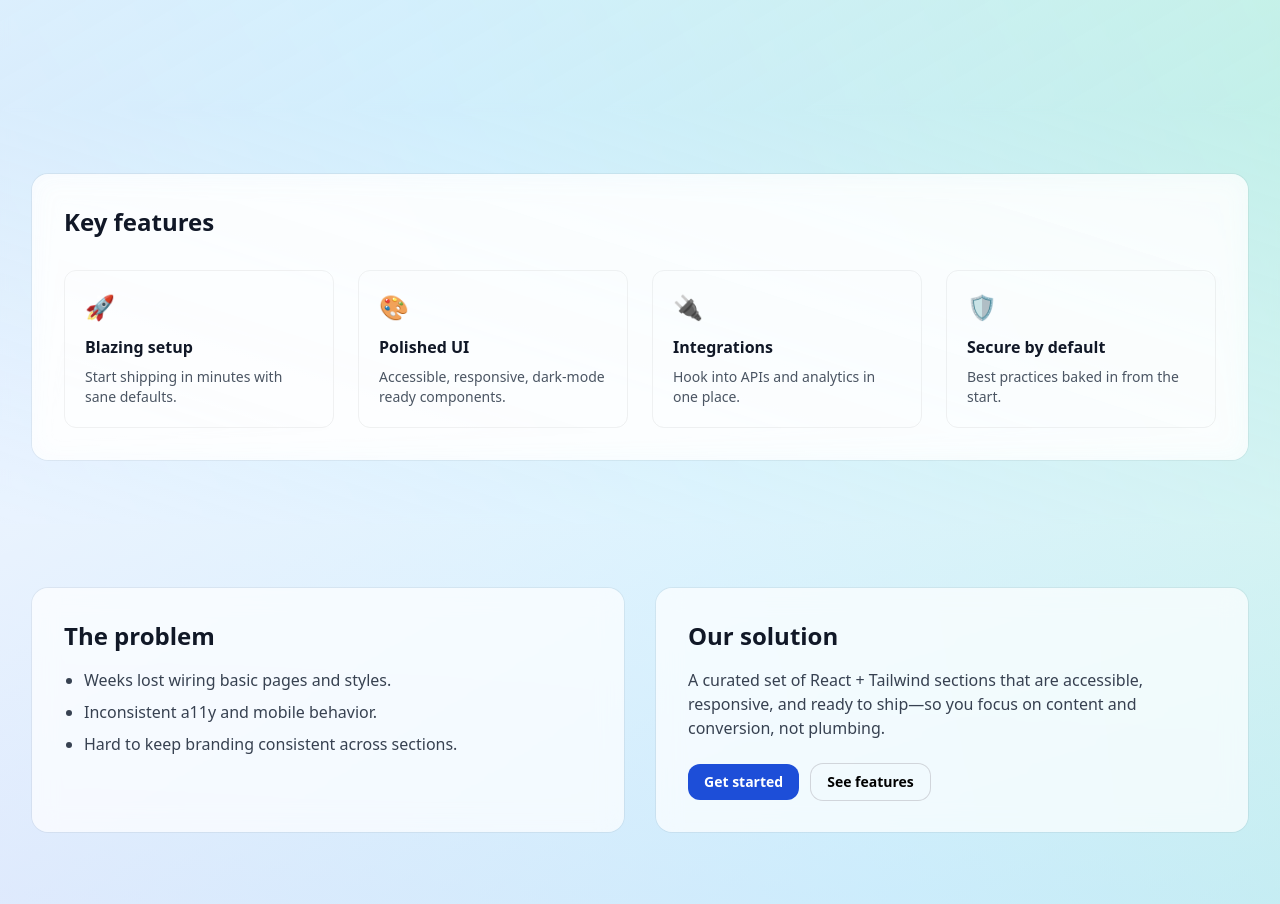
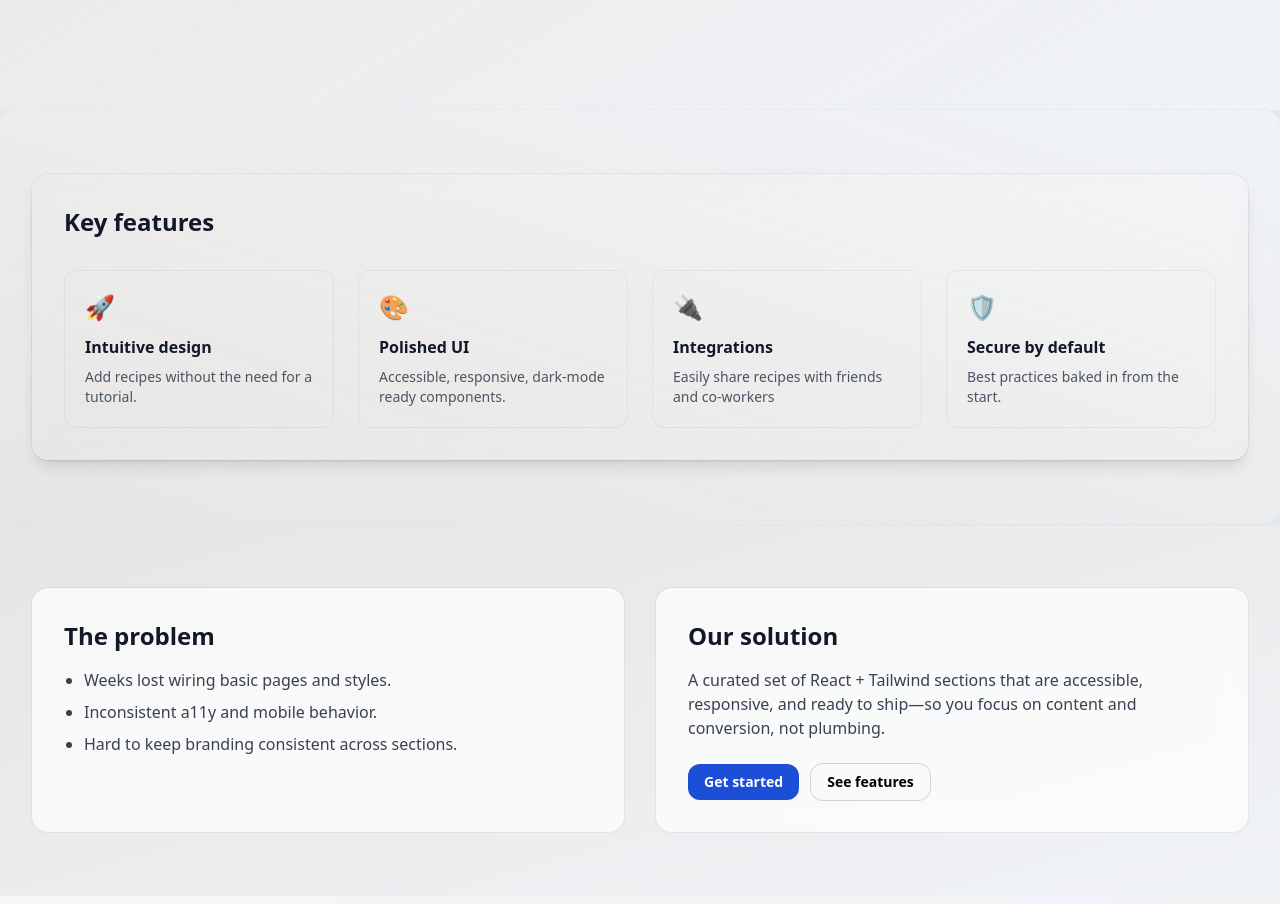
Before and after one commit to JoHeyJo/sling-it-product-site, a React (Vite) app: page / in a window 1280 px wide. Shown: the part 640-1544 px from the top of the page. Built offline with nearby package versions, Linux system fonts and the light colour scheme.

Commit message:
selected color palate for light mode

```diff
--- a/src/App.tsx
+++ b/src/App.tsx
@@ -10,8 +10,9 @@ function App() {
     <div
       className="min-h-screen dark:bg-gray-900
     left-1/2 top-[-10%]
-    bg-gradient-to-tr
-    from-indigo-300 via-sky-300 to-emerald-300 dark:from-indigo-800/40 dark:via-sky-800/40 dark:to-emerald-800/40"
+    dark:bg-gradient-to-t
+    bg-slate-200
+    dark:from-indigo-800/40 dark:via-sky-800/40"
     >
       <NavBar
         logo={<span className="font-semibold">SLING IT</span>}
--- a/src/components/Hero.tsx
+++ b/src/components/Hero.tsx
@@ -36,7 +36,7 @@ export default function Hero({
   logos,
 }: HeroProps) {
   return (
-    <section className="relative2 isolate overflow-hidden">
+    <section className="relative isolate overflow-hidden">
       {/* Decorative gradient background */}
       <div
         aria-hidden
@@ -48,9 +48,10 @@ export default function Hero({
         id="Hero-foreground"
         className="mx-auto max-w-7xl px-6 py-16 sm:py-20 lg:py-28 lg:px-8
              bg-gradient-to-br
-             from-white/80 to-gray-50/60
+             from-stone-200 to-gray-50/60
              backdrop-blur-sm text-gray-900
-             dark:from-gray-900/90 dark:to-gray-800/80"
+             dark:from-gray-900/90 dark:to-gray-800/80
+             "
       >
         <div className="grid items-center gap-y-12 gap-x-8 md:grid-cols-2">
           {/* Copy column */}
--- a/src/data/content.ts
+++ b/src/data/content.ts
@@ -1,8 +1,8 @@
 export const features = [
   {
     icon: "🚀",
-    title: "Blazing setup",
-    blurb: "Start shipping in minutes with sane defaults.",
+    title: "Intuitive design",
+    blurb: "Add recipes without the need for a tutorial.",
   },
   {
     icon: "🎨",
@@ -12,7 +12,7 @@ export const features = [
   {
     icon: "🔌",
     title: "Integrations",
-    blurb: "Hook into APIs and analytics in one place.",
+    blurb: "Easily share recipes with friends and co-workers",
   },
   {
     icon: "🛡️",
--- a/src/sections/Features.tsx
+++ b/src/sections/Features.tsx
@@ -4,13 +4,27 @@ export default function Features() {
   return (
     <section
       id="Features"
-      className="mx-auto max-w-7xl px-6 py-16 lg:px-8
-            bg-gradient-to-tr
-            from-white/80 to-gray-50/60
-            dark:from-gray-900/90 dark:to-gray-800/80
-            backdrop-blur-sm"
+      className="
+  mx-auto max-w-7xl px-6 py-16 lg:px-8
+
+  /* Light mode styles */
+  bg-gradient-to-br
+             from-stone-200 to-gray-50/60
+  rounded-2xl shadow-sm ring-1 ring-slate-200/70 p-8
+  bg-gradient-to-tr backdrop-blur-sm
+
+  /* Dark mode overrides */
+  dark:bg-transparent dark:rounded-none
+  dark:ring-0 dark:shadow-none
+  dark:from-gray-900/90 dark:to-gray-800/80
+  shadow-lg
+"
     >
-      <div className="rounded-2xl bg-white/70 p-8 ring-1 ring-black/5 backdrop-blur-md dark:bg-gray-900/80 dark:ring-white/10">
+      <div
+        className="rounded-2xl
+      shadow-lg
+      p-8 ring-1 ring-black/5 backdrop-blur-md dark:bg-gray-900/80 dark:ring-white/10"
+      >
         <h2 className="text-2xl font-semibold text-gray-900 dark:text-white">
           Key features
         </h2>
--- a/src/sections/ProblemSolution.tsx
+++ b/src/sections/ProblemSolution.tsx
@@ -4,7 +4,7 @@ export default function ProblemSolution() {
       id="problem"
       className="mx-auto max-w-7xl px-6 py-16
               bg-gradient-to-br
-              from-white/80 to-gray-50/60
+            from-stone-200 to-gray-50/60
              dark:from-gray-900/90 dark:to-gray-800/80 lg:px-8"
     >
       <div className="grid gap-8 lg:grid-cols-2">
```
